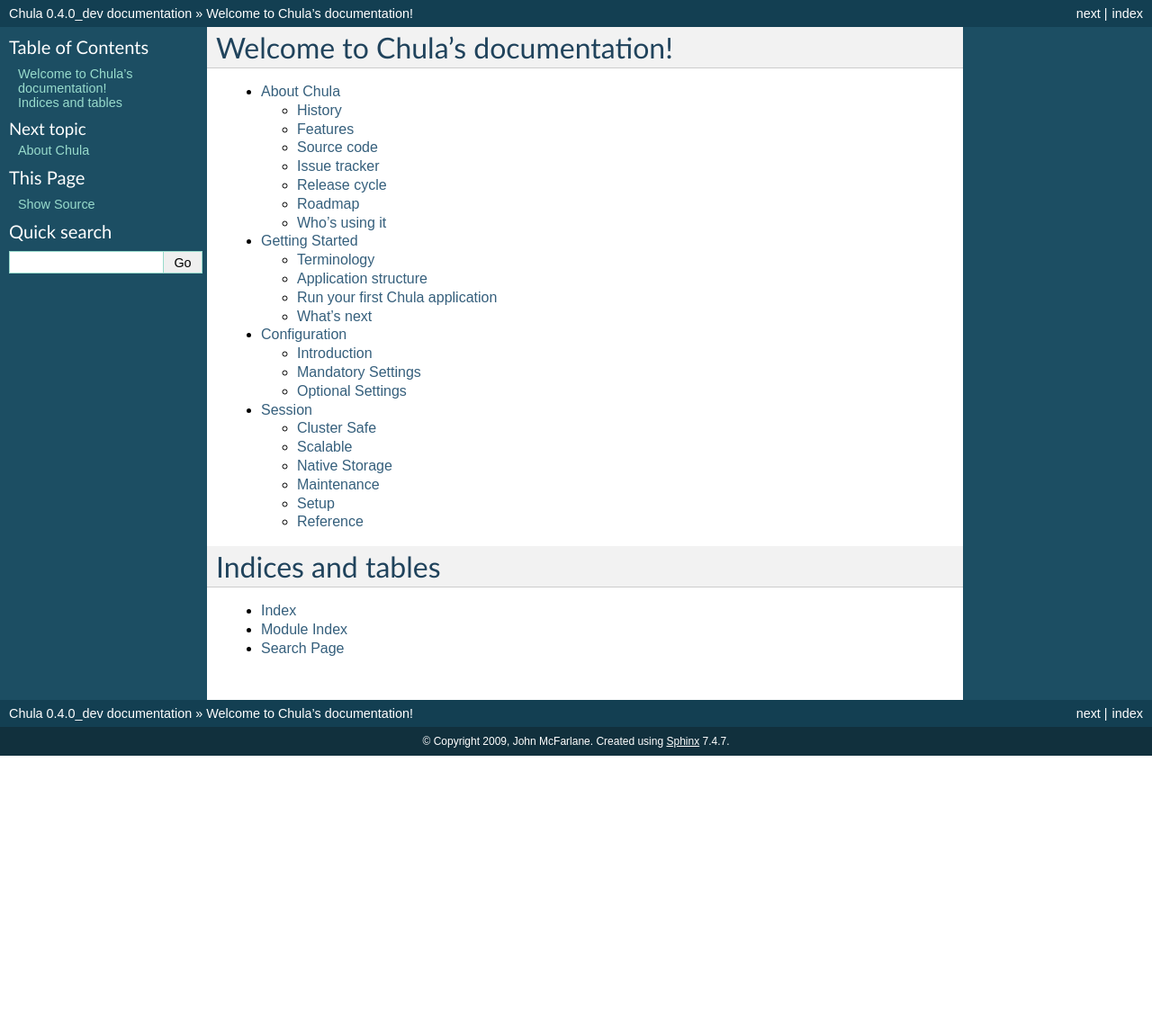
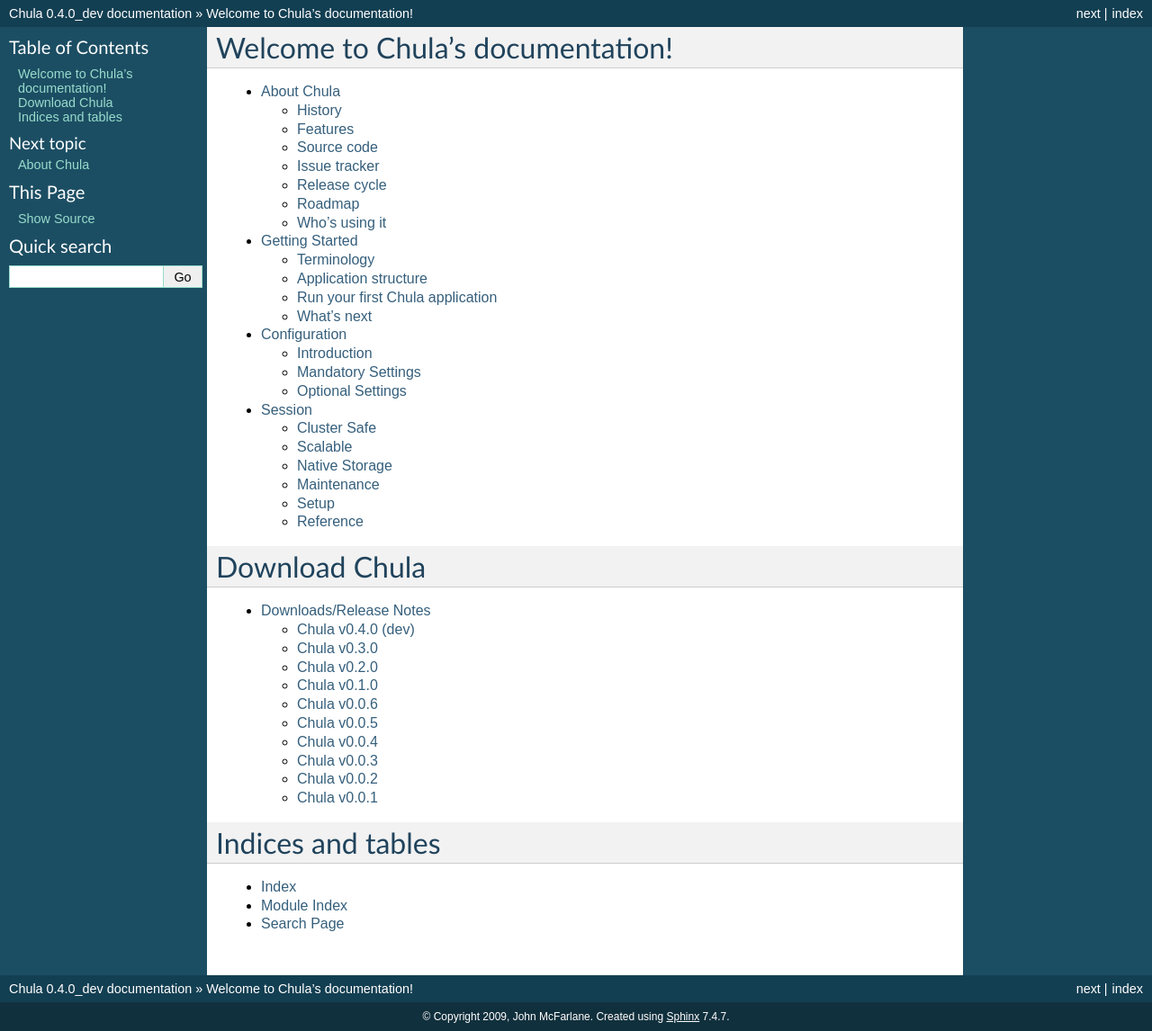
Before and after one commit to jmcfarlane/chula, a Sphinx documentation site: the page built from docs/index.rst, in a window 1280 px wide. Shown: the whole page at 90% size. Built offline with Sphinx 7.4.7, drawn with Linux system fonts in a browser that asks for light colours; before the commit the page ends 900 px from its top, so only the background shows below that; some of the changed lines change nothing that is shown.

Commit message:
Add download and release notes
The old release notes are still there, need to remove it once the
api's have been updated to consume the rst version.

```diff
--- /dev/null
+++ b/docs/changelog.rst
@@ -0,0 +1,189 @@
+=======================
+Downloads/Release Notes
+=======================
+
+Chula v0.4.0 (dev)
+++++++++++++++++++
+
+*Not yet released*
+
+* Added simple wrapper around couchdb-python
+* Added support for couchdb session store. This means you now can
+  choose between PostgreSQL/Memcached or CouchDB/Memcached.
+* Added singleton decorator
+* Added initial logging support
+* Added a regex style url mapper. This means you can now choose
+  between automatic class mapping and hand crafted mappings via regular
+  expressions (this should be similar to Django style routing).
+* Updated memcache.py to version 1.45
+* Fixed regression in chula.www.cookie where the cookie domain was
+  getting prefixed with "." once for every cookie - oops.
+* Refactored session into a package. When the couchdb backend was
+  added, not all of the failover logic was being implemented. To clean
+  things up properly the session logic had to be abstracted away from
+  the backends. Now there is a single session class that supports n
+  number of backends that all use the same interface.
+
+.. :Download: `Chula-0.4.0 </downloads/Chula-0.4.0.tar.gz>`_
+:Source: http://github.com/jmcfarlane/chula
+
+Chula v0.3.0
+++++++++++++
+
+*Released 11/03/2009*
+
+* Improved cookie handling (better RFC compliance)
+* worked around Python-2.6 deprecation of Exception.message
+* More unit and bat tests
+* Enforced str key types with memcached
+* Disabled memcached key sanitization by default
+
+:Download: `Chula-0.3.0 </downloads/Chula-0.3.0.tar.gz>`_
+:Source: http://github.com/jmcfarlane/chula/tree/v0.3.0
+
+Chula v0.2.0
+++++++++++++
+
+*Released 09/27/2009*
+
+* Added chula.data.str2unicode
+* Added initial bat tests
+* Improved handling of exceptions during controller import
+* Improved chula.mail to properly handle unicode
+* Moved unit tests out of the source tree
+* Added support for Selenium tests
+
+:Download: `Chula-0.2.0 </downloads/Chula-0.2.0.tar.gz>`_
+:Source: http://github.com/jmcfarlane/chula/tree/v0.2.0
+
+Chula v0.1.0
+++++++++++++
+
+*Released 06/29/2009*
+
+* Fixed corner case in FieldStorage array structures
+* Fixed defect in chula.date.str2date() with UTC +n
+* Fixed run_tests so it works without Chula being installed
+* Improved chula.data.str2date to support years 1000 to 2999 (jmathai).
+* Improved chula.data.str2date to support a unix timetamp
+* Added two sample applications
+* Added documentation (one of the sample apps)
+* Added support for custom queue messages
+* Minor tweaks to reduce memory consumption
+* Made session optional, but enabled by default
+
+:Download: `Chula-0.1.0 </downloads/Chula-0.1.0.tar.gz>`_
+:Source: http://github.com/jmcfarlane/chula/tree/v0.1.0
+
+Chula v0.0.6
+++++++++++++
+
+*Released 04/11/2009*
+
+* Added support for FasgCGI
+* Added an ASCII transport to chula.webservice
+* Added a webservice decorator: chula.webservice.expose
+* Added testutils module
+* Fixed defect where error controller not found when using controller packages
+* Fixed defect in data.commaify with less than 2 decimals
+* Improved the timer to not break xhtml compliance
+
+:Download: `Chula-0.0.6 </downloads/Chula-0.0.6.tar.gz>`_
+:Source: http://github.com/jmcfarlane/chula/tree/v0.0.6
+
+Chula v0.0.5
+++++++++++++
+
+*Released 12/11/2008*
+
+* Improved chula.collection adding an add() method
+* Improved chula.webservice removing dependency on mod_python
+* Improved chula.www.cookie removing dependency on mod_python
+* Improved env to hold GET, POST (previously only a combo)
+* Improved support for copy.deepcopy on chula.collection
+* Improved error.e404 used when method resolution fails
+* Improved "under construction" flow by removing dependency on session
+* Improved chula.queue to keep processed/failed messages for later review
+* Changed behavior to always call the error controller on exception.
+  This is slightly less convienent, but encourages better testing of
+  error handling code paths for apps using Chula.
+* Changed behavior to call e404 when the controller requested isn't found
+* Added initial support for WSGI
+* Added initial suport for the Python simple_server
+
+:Download: `Chula-0.0.5 </downloads/Chula-0.0.5.tar.gz>`_
+:Source: http://github.com/jmcfarlane/chula/tree/v0.0.5
+
+Chula v0.0.4
+++++++++++++
+
+*Released 8/19/2008*
+
+* Changed dependency checking to be further down the stack
+* Cleaned up directory structure of source tree a little
+* Improved installer to use distro specific locations
+* Promoted chula.collection into a package
+* Promoted chula.db into a package (much better now)
+* Fixed defect in chula.collection when copy.deepcopy is used
+* Wired up specified error controller (previously unused)
+* Added chula.collection.UboundCollection
+* Added chula.data.isregex and chula.db.cregex
+* Added chula.mail
+* Added chula.system
+* Added support for an "under construction" controller
+* Added support for sqlite to chula.db.datastore
+* Added tcp based message queue (working, but very much not ready to be used)
+
+:Download: `Chula-0.0.4 </downloads/Chula-0.0.4.tar.gz>`_
+:Source: http://github.com/jmcfarlane/chula/tree/v0.0.4
+
+Chula v0.0.3
+++++++++++++
+
+*Released 6/15/2008*
+
+* Added module for working with caching services, currently only
+  Memcache is supported.
+* Added support for controllers inside of packages, previously only a
+  single namespace was supported.  Note that this feature is probably
+  going to be moved into a FileMapper so the StandardMapper can move to
+  more of a map based model.
+* Added render method to pager.Pager for those that want to subclass the
+  output. The base method simply returns the pager unmodified.
+* Remove "danger" logic from db.py as it's best left up to the
+  consumer to handle that type of logic. It was poorly implemented
+  anyway :)
+
+:Download: `Chula-0.0.3 </downloads/Chula-0.0.3.tar.gz>`_
+:Source: http://github.com/jmcfarlane/chula/tree/v0.0.3
+
+Chula v0.0.2
+++++++++++++
+
+*Released 1/21/2008*
+
+* Fixed defect where env.host is None
+* Fixed defect where env.protocol_type is None
+* Fixed defect where request_uri of: "/?" was loading e404
+* Fixed defect where session not deleted on logout
+* More gracefully handle clients lacking cookie support
+* Allow the controller to have direct access to the cookie object.
+  This provides access to it's destroy() method, useful for logout
+  pages.
+* Tweaks to improve support for static content
+* Improved reliability/accuracy of session
+* Added timer to html output (turn off with config.add_timer)
+* Handle exception on premature client disconnection
+
+:Download: `Chula-0.0.2 </downloads/Chula-0.0.2.tar.gz>`_
+:Source: http://github.com/jmcfarlane/chula/tree/v0.0.2
+
+Chula v0.0.1
+++++++++++++
+
+*Released 12/14/2007*
+
+* Initial release
+
+:Download: `Chula-0.0.1 </downloads/Chula-0.0.1.tar.gz>`_
+:Source: http://github.com/jmcfarlane/chula/tree/v0.0.1
--- a/docs/index.rst
+++ b/docs/index.rst
@@ -14,6 +14,14 @@
    configuration
    session
 
+Download Chula
+==============
+
+.. toctree::
+   :maxdepth: 3
+
+   changelog
+
 Indices and tables
 ==================
 
```
